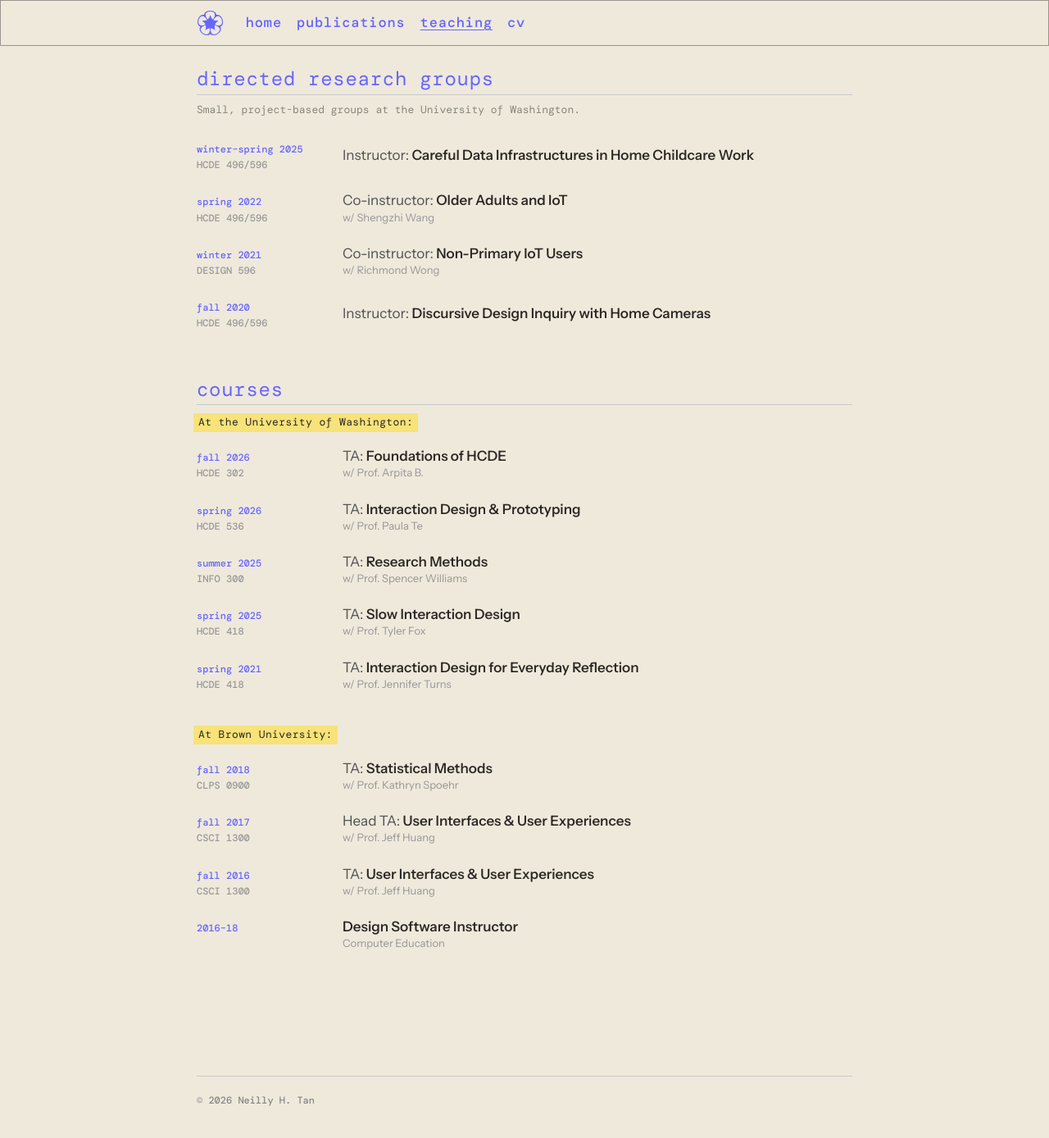
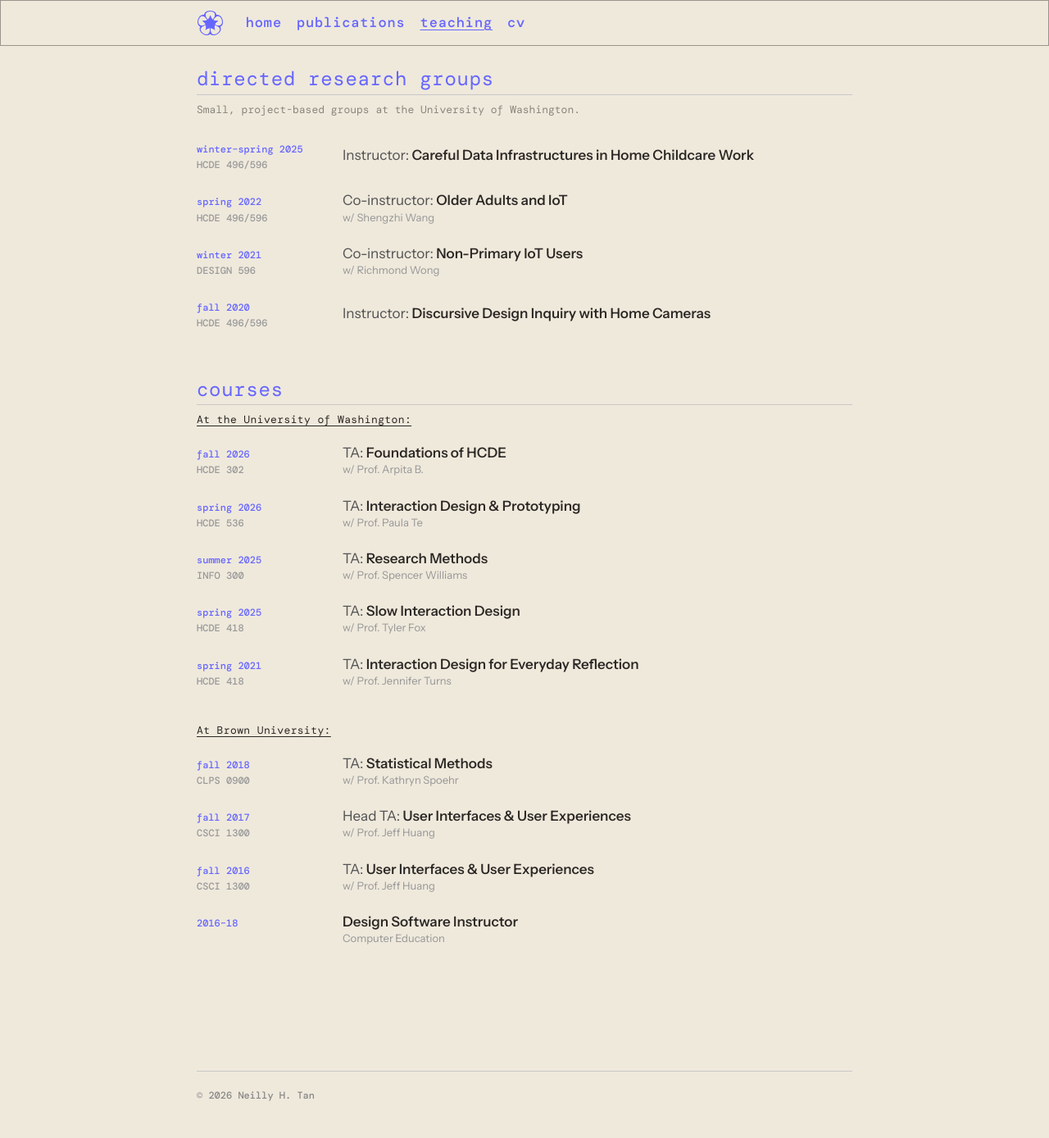
Before and after one commit to neillytan/neillytan.github.io, a Jekyll site: the page built from teaching.html, in a window 1280 px wide and 1400 px high, scrolled down 155 px. Shown: the top 1388 px of the window at 82% size. Built offline with Jekyll 4.4.1, drawn with Linux system fonts in a browser that asks for light colours; some web fonts are replaced.

Commit message:
Teaching: underlined university labels, matched spacing
Co-Authored-By: Claude Opus 5.5 <noreply@anthropic.com>

```diff
--- a/assets/css/style.css
+++ b/assets/css/style.css
@@ -163,9 +163,9 @@ p { margin: 0 0 1rem; }
 .teach .pub-single { align-self: center; }
 .teach .pub-single .pub-title { margin-bottom: 0 !important; }
 .teach .pub-meta { font-size: 13px; color: #999; margin-top: -6.6px !important; }
-.teach-subhead { grid-column: 1 / -1; justify-self: start; margin: 6px 0 -4px -4px; padding: 1px 6px; font-family: var(--heading-font); font-size: 13px; font-weight: 400; letter-spacing: 0.03em; color: var(--text); background: var(--highlight); }
+.teach-subhead { grid-column: 1 / -1; justify-self: start; margin: 6px 0 -4px; padding: 0; font-family: var(--heading-font); font-size: 13px; font-weight: 400; letter-spacing: 0.03em; color: var(--text); text-decoration: underline; text-decoration-thickness: 1px; text-underline-offset: 3px; }
 .teach-subhead ~ .teach-subhead { margin-top: 18px; }
-.teach .pub-list > .teach-subhead:first-child { margin-top: -14px; }
+.teach .pub-list > .teach-subhead:first-child { margin-top: -16px; }
 .teach-role { font-weight: 420; color: #555; }
 
 /* ---------- small screens ---------- */
```
